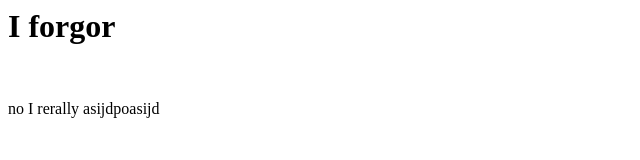
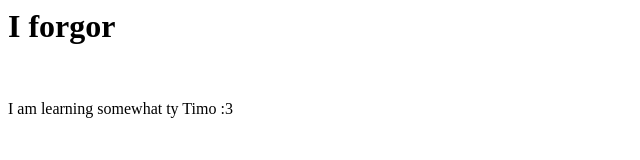
Before and after one commit to Jadinsa9/lektion6, a plain HTML site: page index.html in a window 1280 px wide. Shown: the full height of the page, 0-640 px from the left. Drawn offline with Linux system fonts and the light colour scheme.

Commit message:
thank you Timo

```diff
--- a/index.html
+++ b/index.html
@@ -5,6 +5,6 @@
     <body>
         <h1>I forgor</h1>
         <br>
-        <p>no I rerally asijdpoasijd</p>
+        <p>I am learning somewhat ty Timo :3</p>
     </body>
 </html>
```
